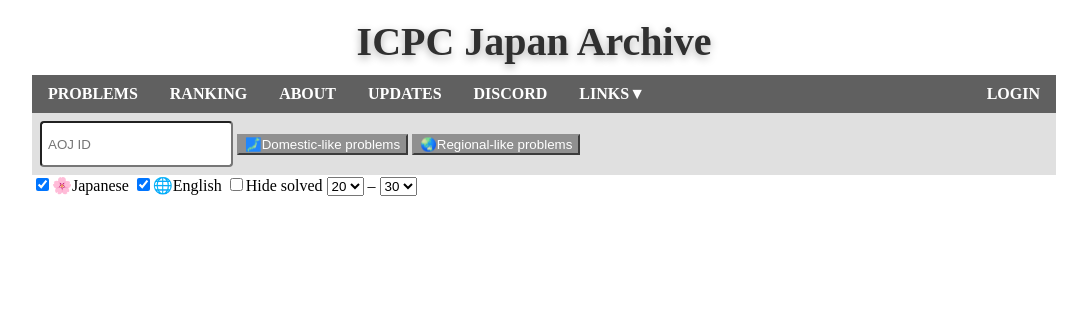
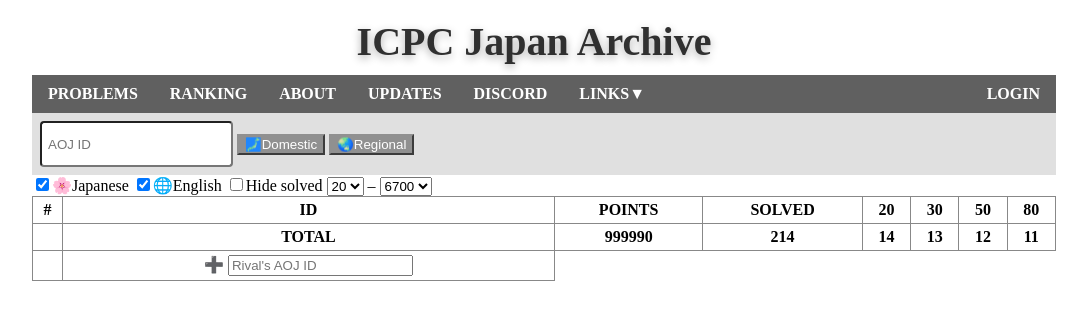
Before and after one commit to ir5/icpc-japan-problems, a FastAPI app: page / in a window 1280 px wide. Shown: the top 320 px of the page, without its empty margins (96-1183 px from the left). Run offline with FastAPI, Linux system fonts and the light colour scheme; lists and menus that the app fills with data are empty.

Commit message:
local_ranking

```diff
--- a/static/css/styles.css
+++ b/static/css/styles.css
@@ -82,3 +82,19 @@
   background-color: #909090;
   border-color: #909090;
 }
+
+/* local ranking */
+table.local-ranking {
+    border-collapse: collapse;
+    width: 100%;
+}
+
+table.local-ranking th, table.local-ranking td {
+    border: 1px solid #888888;
+}
+
+table.local-ranking, table.local-ranking th, table.local-ranking td {
+    font-size: 1.0em;
+    text-align: center;
+    padding: 4px 2px 4px 2px
+}
--- a/templates/problems.html
+++ b/templates/problems.html
@@ -3,6 +3,7 @@
 
 <div class="container">
   {% include 'problems/preference.html' %}
+  {% include 'problems/local_ranking.html' %}
 </div>
 
 {% include 'common/footer.html' %}
--- /dev/null
+++ b/templates/problems/local_ranking.html
@@ -0,0 +1,33 @@
+<table class="local-ranking">
+  <tr>
+    <th>#</th>
+    <th>ID</th>
+    <th>POINTS</th>
+    <th>SOLVED</th>
+    <th>20</th>
+    <th>30</th>
+    <th>50</th>
+    <th>80</th>
+  </tr>
+  <tr>
+    <th></th>
+    <th>TOTAL</th>
+    <th>999990</th>
+    <th>214</th>
+    <th>14</th>
+    <th>13</th>
+    <th>12</th>
+    <th>11</th>
+  </tr>
+  <tr>
+    <th></th>
+    <th>
+      &#x2795;
+      <input class="aojid"
+             type="text"
+             placeholder="Rival's AOJ ID"
+             name="rival_aoj_userid"
+             value="">
+    </th>
+  </tr>
+</table>
--- a/templates/problems/preference.html
+++ b/templates/problems/preference.html
@@ -5,8 +5,8 @@
          name="aoj_userid"
          tabindex="66"
          value="">
-  <button class="contest-type-switcher" type="button">&#x1f5fe;Domestic-like problems</button>
-  <button class="contest-type-switcher" type="button">&#x1f30f;Regional-like problems</button>
+  <button class="contest-type-switcher" type="button">&#x1f5fe;Domestic</button>
+  <button class="contest-type-switcher" type="button">&#x1f30f;Regional</button>
 </div>
 <div class="preference-lower">
   <label>
@@ -24,7 +24,7 @@
     </select>
     &#x2012;
     <select class="point-scope" name="point-lower">
-      <option selected>30</option>
+      <option selected>6700</option>
     </select>
   </label>
 </div>
```
